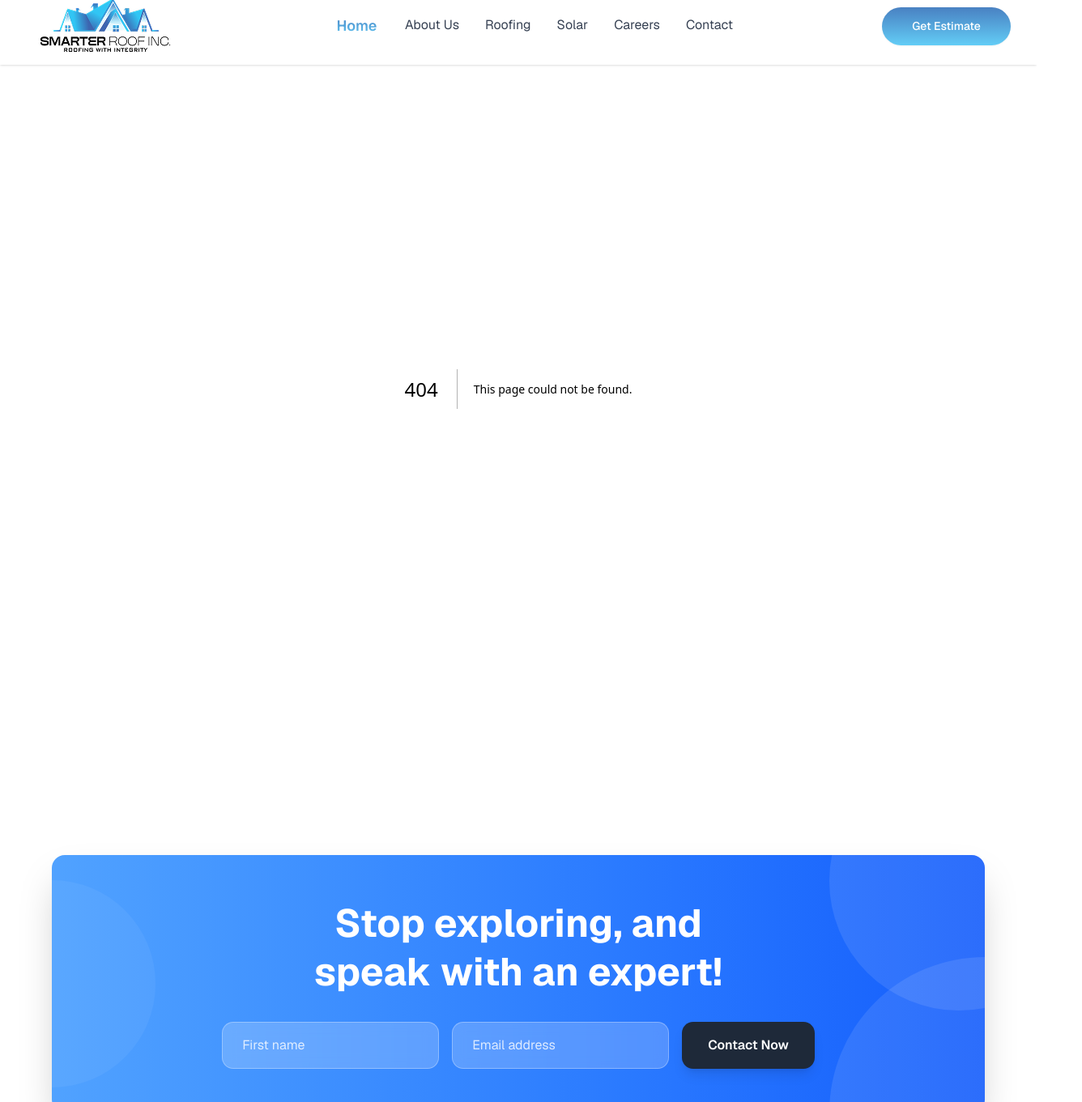
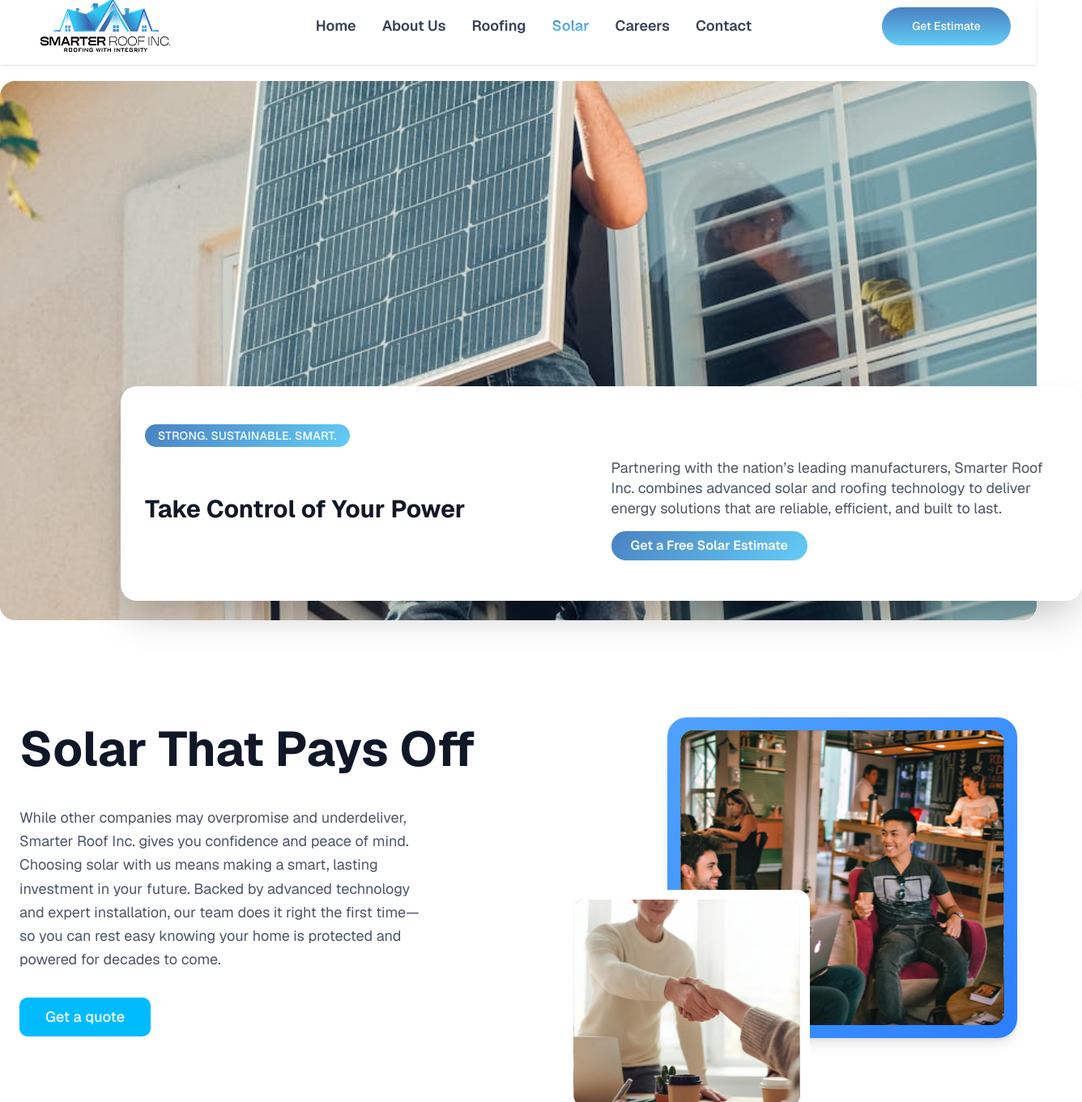
Before and after one commit to Sharjeel-22/roofing-services, a Next.js app: page /solar in a window 1280 px wide. Before the commit this address had no page. Shown: the top 1361 px of the page at 81% size, 1336 px wide, since content can reach past the window. Built offline with nearby package versions, Linux system fonts and the light colour scheme.

Commit message:
add-solar-sections

```diff
--- /dev/null
+++ b/app/solar/page.tsx
@@ -0,0 +1,9 @@
+import Solar from '@/components/Solar'
+
+const page = () => {
+  return (
+    <Solar />
+  )
+}
+
+export default page
--- a/components/Home/index.tsx
+++ b/components/Home/index.tsx
@@ -1,10 +1,10 @@
-import HeroSection from "@/components/Home/components/hero-section";
+import HeroSection from "@/components/hero-section";
 import AboutSection from "@/components/Home/components/about-section";
 import SolutionsSection from "@/components/Home/components/solutions-section";
 import RoofingSolarSection from "@/components/Home/components/roofing-solar-section";
 import CareersSection from "@/components/Home/components/careers-section";
 import ServicesSection from "@/components/Home/components/services-section";
-import TestimonialsSection from "@/components/Home/components/testimonials-section";
+import TestimonialsSection from "@/components/testimonials-section";
 
 export default function Home() {
   return (
--- a/components/Roofing/index.tsx
+++ b/components/Roofing/index.tsx
@@ -1,8 +1,8 @@
 import { Features } from "../features";
 import { RoofingStory } from "./components/roofing-story";
-import { RoofingFuture } from "./components/roofing-future";
+import { ImageOnTop } from "@/components/image-on-top";
 import { features, roofingHeading, roofingParagraph } from "./constants";
-import HeroSection from "../Home/components/hero-section";
+import HeroSection from "@/components/hero-section";
 
 export default function Careers() {
   return (
@@ -14,7 +14,7 @@ export default function Careers() {
         description="Your roof is more than protection — it’s peace of mind. At Smarter Roof Inc., we deliver durable, stylish, and energy-smart roofing solutions backed by certified expertise and a customer-first experience you’ll never forget."
         buttonText="Get a Free Roof Estimate"
       />
-      <RoofingFuture
+      <ImageOnTop
         title="Invest in Your Future"
         description="Most roofers make promises they can’t keep. At Smarter Roof Inc., we’re raising the standard with a collaborative, service-first approach that puts you at the center. We lead with kindness, transparency, and consistent communication — because your home deserves more than just a roof. It deserves a partner who cares as much as you do."
         buttonText="Get a quote"
--- /dev/null
+++ b/components/Solar/constants/index.ts
@@ -0,0 +1,26 @@
+import { Feature } from "@/types/Types"
+
+export const roofingHeading = "Why Go Solar with Smarter Roof Inc."
+export const roofingParagraph =
+  "Smarter Roof Inc. makes switching to solar simple, reliable, and rewarding. From lowering your bills to boosting your home’s value, our solar solutions give you the freedom, savings, and long-term benefits you deserve."
+
+export const features: Feature[] = [
+    {
+      title: "Take Back Control",
+      description:
+        "Break free from rising energy costs and utility company dependence. With Smarter Roof Inc. solar, you own your power, lock in savings, and secure a more predictable energy future.",
+      image: "/be-motivated.svg",
+    },
+    {
+      title: "Celebrate Your Savings",
+      description:
+        "Switching to solar can reduce your energy bills by 10%–40% while unlocking valuable local and federal incentives. It’s not just clean energy—it’s smart financial planning.",
+      image: "/be-financially-free.svg",
+    },
+    {
+      title: "Elevate Your Home’s Value",
+      description:
+        "Solar isn’t just sustainable—it’s a smart investment. Homes with solar sell faster and at higher prices, making your property more attractive to buyers while reflecting your commitment to efficiency and innovation.",
+      image: "/redefine-whats-possible.svg",
+    },
+  ]
--- /dev/null
+++ b/components/Solar/index.tsx
@@ -0,0 +1,32 @@
+import HeroSection from "@/components/hero-section";
+import { ImageOnTop } from "@/components/image-on-top";
+import { Features } from "@/components/features";
+import { features, roofingHeading, roofingParagraph } from "./constants";
+import TestimonialsSection from "@/components/testimonials-section";
+
+export default function Careers() {
+  return (
+    <main>
+      <HeroSection
+        backgroundImage="/solar-hero-image.svg"
+        badgeText="STRONG. SUSTAINABLE. SMART."
+        title="Take Control of Your Power"
+        description="Partnering with the nation’s leading manufacturers, Smarter Roof Inc. combines advanced solar and roofing technology to deliver energy solutions that are reliable, efficient, and built to last."
+        buttonText="Get a Free Solar Estimate"
+      />
+      <ImageOnTop
+        title="Solar That Pays Off"
+        description="While other companies may overpromise and underdeliver, Smarter Roof Inc. gives you confidence and peace of mind. Choosing solar with us means making a smart, lasting investment in your future. Backed by advanced technology and expert installation, our team does it right the first time—so you can rest easy knowing your home is protected and powered for decades to come."
+        buttonText="Get a quote"
+        primaryImage="/be-financially-free.svg"
+        secondaryImage="/redefine-whats-possible.svg"
+      />
+      <Features
+        features={features}
+        heading={roofingHeading}
+        paragraph={roofingParagraph}
+      />
+      <TestimonialsSection/>
+    </main>
+  );
+}
--- a/components/header.tsx
+++ b/components/header.tsx
@@ -1,16 +1,29 @@
+"use client"
+
 import Link from "next/link"
 import Image from "next/image"
+import { usePathname } from "next/navigation"
 import { Button } from "@/components/ui/button"
 
 export default function Header() {
+  const pathname = usePathname()
+
+  const links = [
+    { href: "/", label: "Home" },
+    { href: "/about-us", label: "About Us" },
+    { href: "/roofing", label: "Roofing" },
+    { href: "/solar", label: "Solar" },
+    { href: "/careers", label: "Careers" },
+    { href: "/contact", label: "Contact" },
+  ]
+
   return (
     <header className="bg-white shadow-sm h-20">
       <div className="max-w-7xl mx-auto px-4 sm:px-6 lg:px-8">
         <div className="flex justify-between items-center h-16">
-          {/* Logo + Text */}
+          {/* Logo */}
           <div className="flex items-center">
             <Link href="/" className="flex items-center space-x-3">
-              {/* Simplified logo container */}
               <Image
                 src="/images/logo.png"
                 alt="SMARTER ROOF Logo"
@@ -22,29 +35,24 @@ export default function Header() {
           </div>
 
           {/* Navigation */}
-          {/* Navigation */}
           <nav className="hidden md:flex space-x-8">
-            <Link
-              href="/"
-              className="w-[55px] h-[27px] flex items-center justify-center font-poppins font-semibold text-[18px] leading-none bg-gradient-to-b from-[#4981C2] to-[#63CDF6] bg-clip-text text-transparent"
-            >
-              Home
-            </Link>
-            <Link href="/about-us" className="text-gray-700 hover:text-blue-500">
-              About Us
-            </Link>
-            <Link href="/roofing" className="text-gray-700 hover:text-blue-500">
-              Roofing
-            </Link>
-            <Link href="/solar" className="text-gray-700 hover:text-blue-500">
-              Solar
-            </Link>
-            <Link href="/careers" className="text-gray-700 hover:text-blue-500">
-              Careers
-            </Link>
-            <Link href="/contact" className="text-gray-700 hover:text-blue-500">
-              Contact
-            </Link>
+            {links.map(({ href, label }) => {
+              const isActive = pathname === href
+
+              return (
+                <Link
+                  key={href}
+                  href={href}
+                  className={`flex items-center justify-center font-poppins font-semibold text-[18px] leading-none transition-colors ${
+                    isActive
+                      ? "bg-gradient-to-b from-[#4981C2] to-[#63CDF6] bg-clip-text text-transparent"
+                      : "text-gray-700 hover:text-blue-500"
+                  }`}
+                >
+                  {label}
+                </Link>
+              )
+            })}
           </nav>
 
           {/* Call to Action */}
--- a/components/Roofing/components/roofing-future.tsx
+++ b/components/image-on-top.tsx
@@ -1,7 +1,7 @@
 import { Button } from "@/components/ui/button";
 import Image from "next/image";
 
-export function RoofingFuture(props: any) {
+export function ImageOnTop(props: any) {
   const { title, description, buttonText, primaryImage, secondaryImage } =
     props;
   return (
```
Also changed, not shown: components/hero-section.tsx (renamed from components/Home/components/hero-section.tsx), components/testimonials-section.tsx (renamed from components/Home/components/testimonials-section.tsx), public/solar-hero-image.svg (added).
